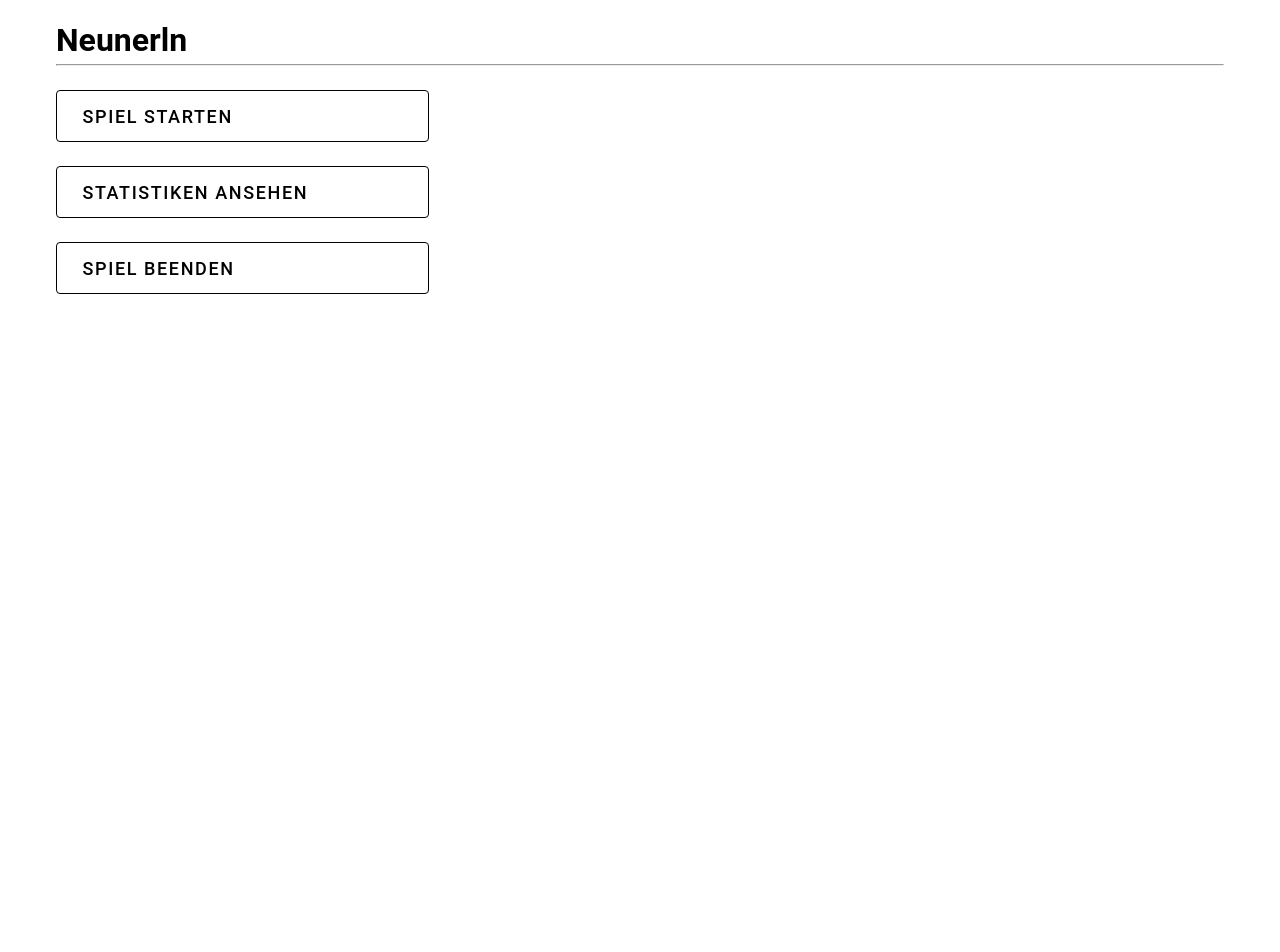
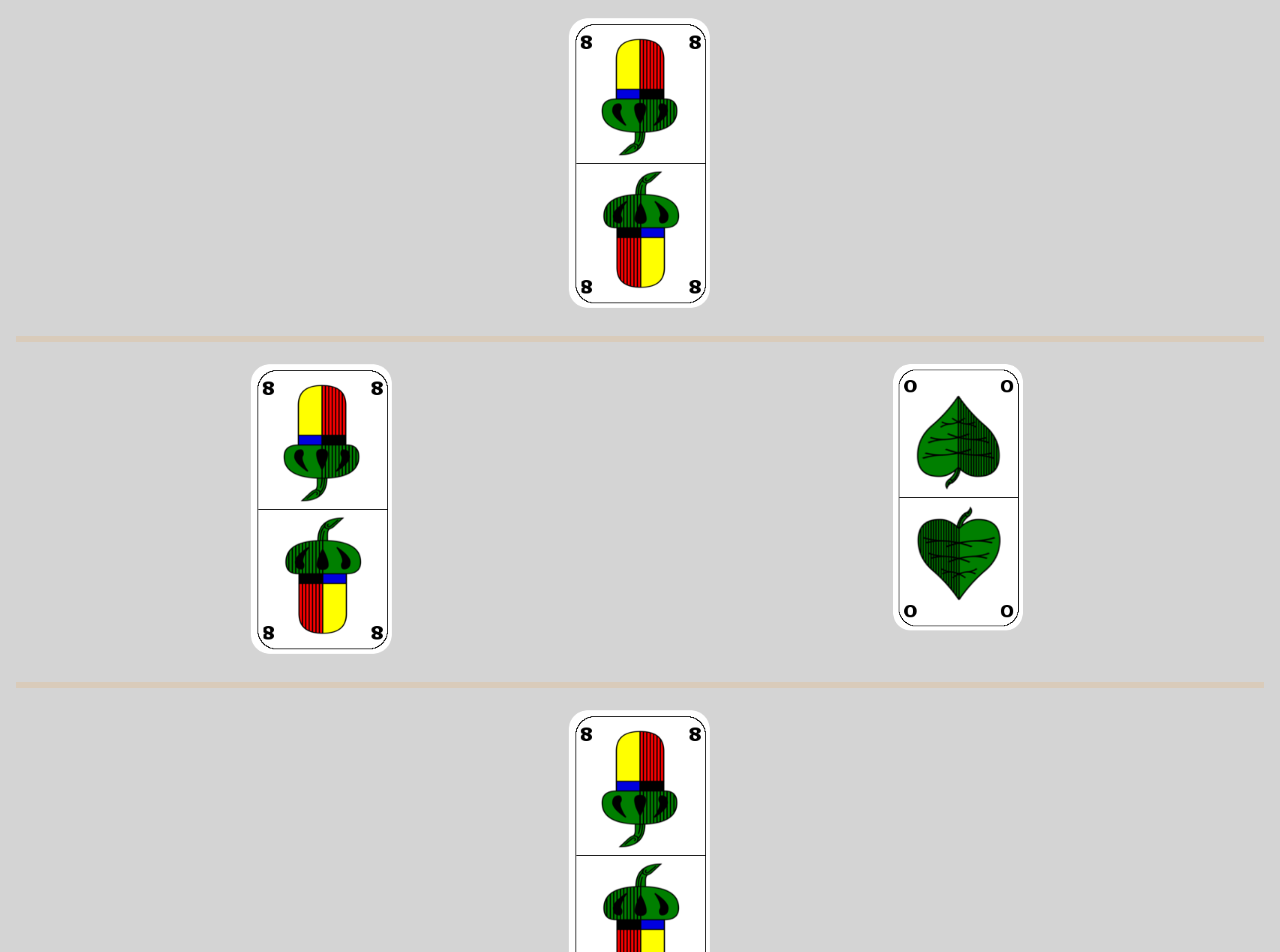
Before and after one commit to jakobuseiges/Neunerln, a Vue app: page / in a window 1280 px wide. Shown: the top 952 px of the page. Before the commit the page ends 800 px from the top, so only its background shows below. Built offline with nearby package versions, Linux system fonts and the light colour scheme.

Commit message:
PlayingField design (in Progress)

```diff
--- a/index.html
+++ b/index.html
@@ -3,9 +3,9 @@
 
 <head>
   <meta charset="UTF-8" />
-  <!-- <link rel="icon" href="/favicon.ico" /> -->
+  <link rel="icon" href="/PlayingCardIcon.png" />
   <meta name="viewport" content="width=device-width, initial-scale=1.0" />
-  <title>Welcome to Vuetify 3</title>
+  <title>Neunerln</title>
 </head>
 
 <body>
--- a/src/App.vue
+++ b/src/App.vue
@@ -1,36 +1,21 @@
 <template>
-  <!-- <v-card
-    class="mx-auto my-8"
-    max-width="344"
-    elevation="16"
-  >
-    <v-card-item>
-      <v-card-title>
-        Card title
-      </v-card-title>
-      <v-card-subtitle>
-        Card subtitle secondary text
-      </v-card-subtitle>
-    </v-card-item>
-
-    <v-card-text>
-      Lorem ipsum dolor sit amet, consectetur adipiscing elit, sed do eiusmod tempor incididunt ut labore et dolore magna aliqua.
-    </v-card-text>
-  </v-card> -->
-  <MenuInterface />
+  <!-- <MenuInterface /> -->
   <!-- <PlayingCard
     :cardRef="cardRef"
   /> -->
+  <PlayingField />
 </template>
 
 <script>
   import PlayingCard from "./components/Cards.vue"
   import MenuInterface from "./components/Menu.vue"
+  import PlayingField from "./components/PlayingField.vue";
 
   export default {
     components: {
       MenuInterface,
-      PlayingCard
+      PlayingCard,
+      PlayingField
     },
 
     data: () => ({
--- a/src/components/Cardstack.vue
+++ b/src/components/Cardstack.vue
@@ -3,7 +3,7 @@
       class="playing-card"
     >
       <v-img
-        :src="cardRef"
+        src="../assets/cards/GrasOber.png"
       ></v-img>
     </v-col>
   </template>
--- a/src/components/PlayingField.vue
+++ b/src/components/PlayingField.vue
@@ -1,60 +1,53 @@
   <template>
-    <v-container>
-
+    <v-container fluid>
+      <v-row id="player1-hand" class="player-hand">
+        <v-col>
+          <v-img
+            src="../assets/cards/EichelAcht.png"
+          ></v-img>
+        </v-col>
+      </v-row>
+      <v-divider color="warning" thickness="6px" class="mb-5 mt-5"></v-divider>
+      <v-row id="neutral-area">
+        <v-col>
+          <v-img
+            src="../assets/cards/EichelAcht.png"
+          ></v-img>
+        </v-col>
+        <CardStack />
+      </v-row>
+      <v-divider color="warning" thickness="6px" class="mb-5 mt-5"></v-divider>
+      <v-row id="player2-hand" class="player-hand">
+        <v-col>
+          <v-img
+            src="../assets/cards/EichelAcht.png"
+          ></v-img>
+        </v-col>
+      </v-row>
     </v-container>
   </template>
 
   <script>
+    import CardStack from './Cardstack.vue'
     export default {
+      components: {
+        CardStack
+      },
+
       data () {
         return {
-          desserts: [
-            {
-              name: 'Frozen Yogurt',
-              calories: 159,
-            },
-            {
-              name: 'Ice cream sandwich',
-              calories: 237,
-            },
-            {
-              name: 'Eclair',
-              calories: 262,
-            },
-            {
-              name: 'Cupcake',
-              calories: 305,
-            },
-            {
-              name: 'Gingerbread',
-              calories: 356,
-            },
-            {
-              name: 'Jelly bean',
-              calories: 375,
-            },
-            {
-              name: 'Lollipop',
-              calories: 392,
-            },
-            {
-              name: 'Honeycomb',
-              calories: 408,
-            },
-            {
-              name: 'Donut',
-              calories: 452,
-            },
-            {
-              name: 'KitKat',
-              calories: 518,
-            },
-          ],
+
         }
       },
     }
   </script>
 
   <style scoped>
+    .v-container {
+      background-color: rgb(212, 212, 212);
+    }
 
+    .v-img {
+      height: 300px;
+    }
   </style>
```
Also changed, not shown: public/PlayingCardIcon.png (added), 1 other file (tests, documents, lock files or other folders).
